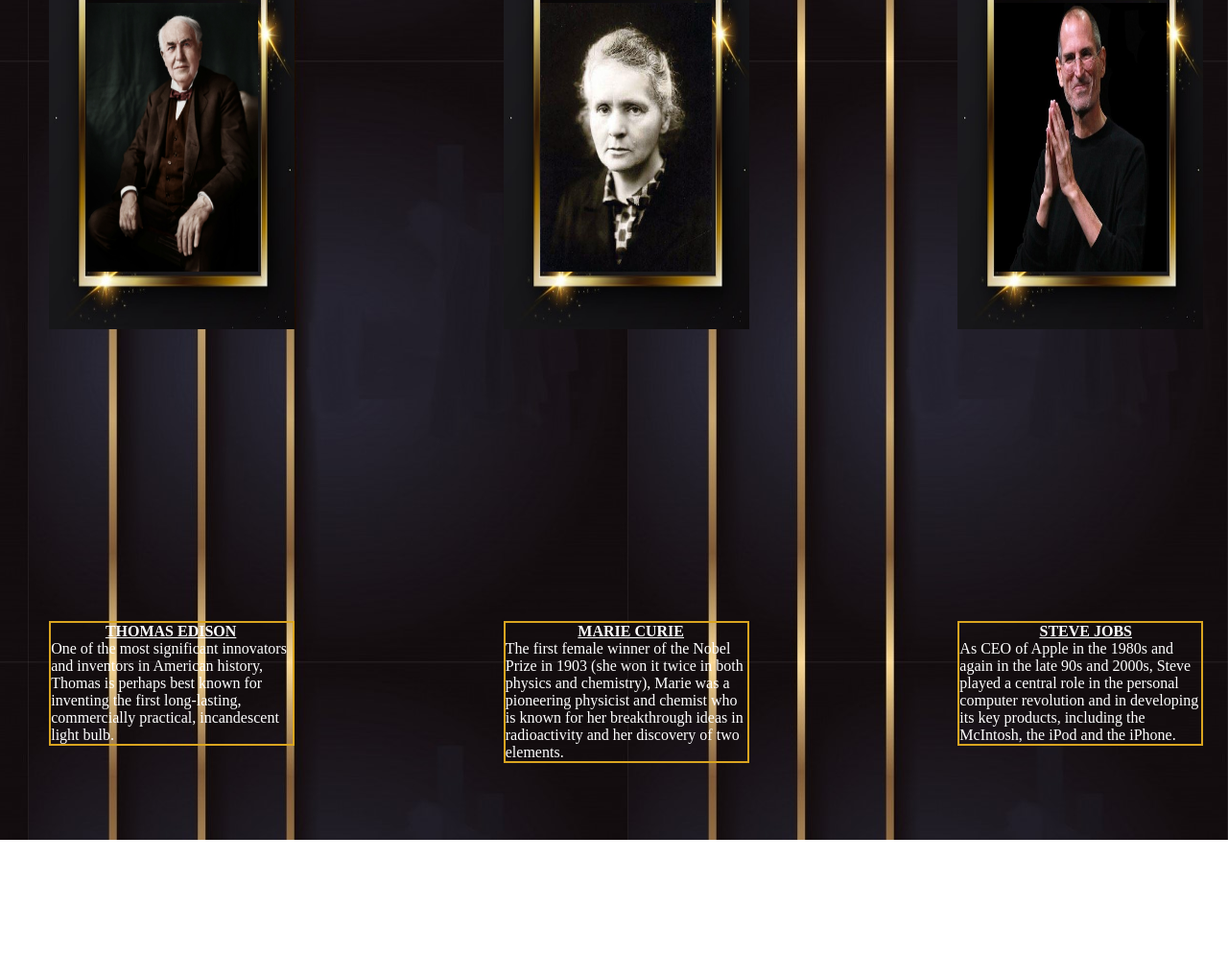
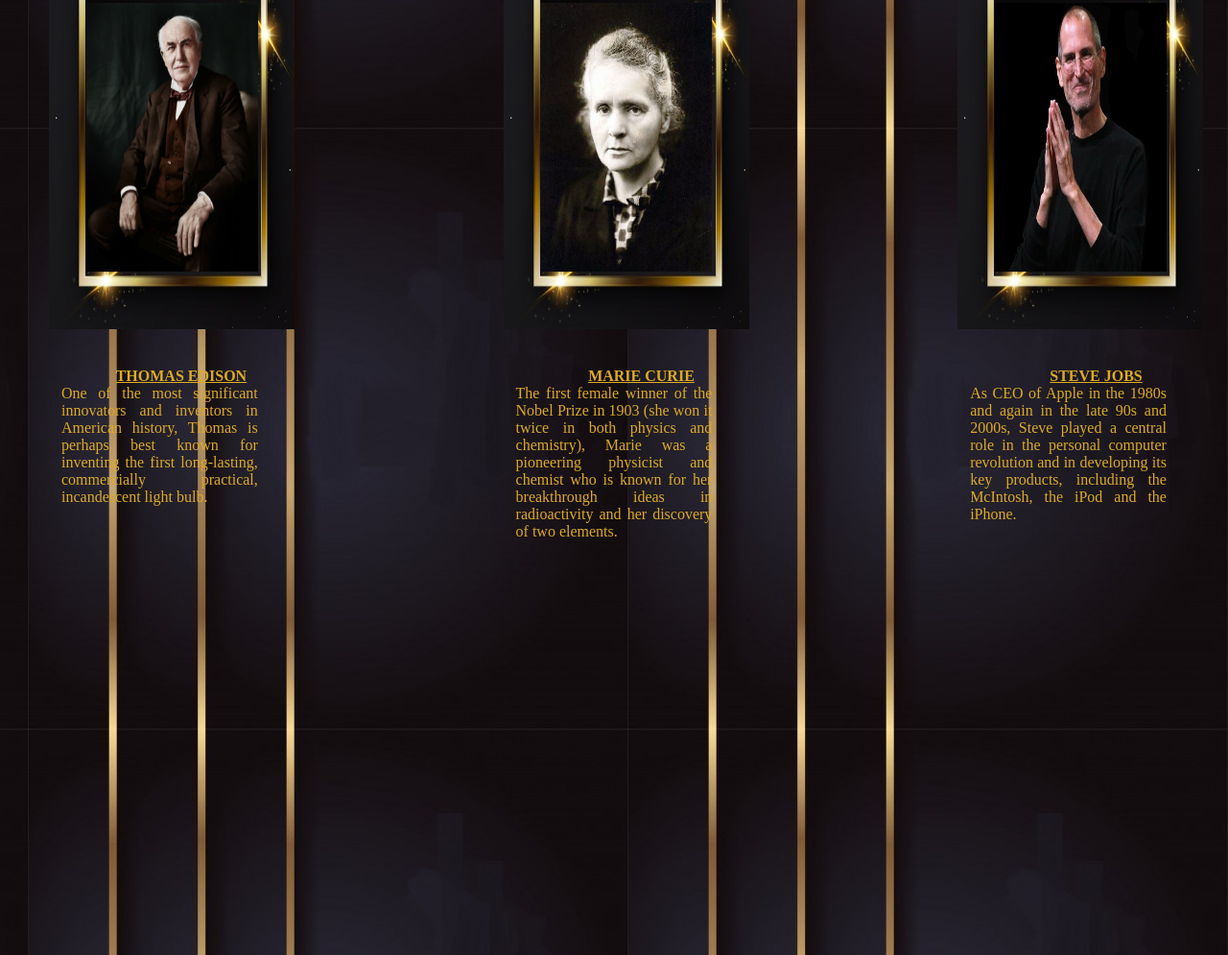
Before and after one commit to vidushi014/Triumvirate, a plain HTML site: page innovation/innov.html in a window 1280 px wide. Shown: the part 331-1326 px from the top of the page at 96% size. Before the commit the page ends 1206 px from the top, so only its background shows below. Drawn offline with Linux system fonts and the light colour scheme.

Commit message:
inov css dove

```diff
--- a/innovation/innovst.css
+++ b/innovation/innovst.css
@@ -65,7 +65,15 @@ body {
 
 
 }
-   .pg {
-       border: 2px solid goldenrod;
-       color: white;
-   }
+.dv {
+    display: flex;
+    height: 40vh;
+    width: 16vw;
+    flex-direction: row;
+    position: relative;
+    top: -33vh;
+    left: 1vw;
+    text-align: justify;
+    color: rgb(221, 170, 39);
+
+}
```
